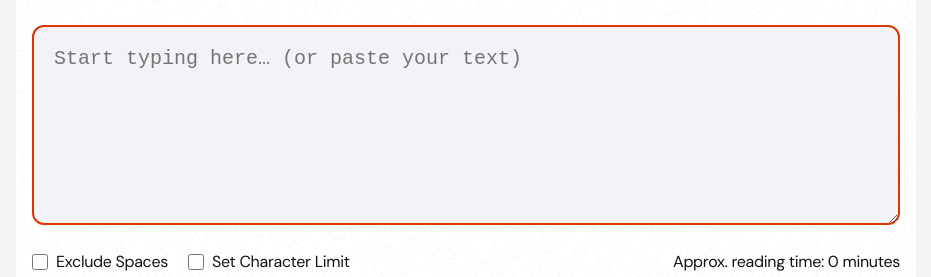
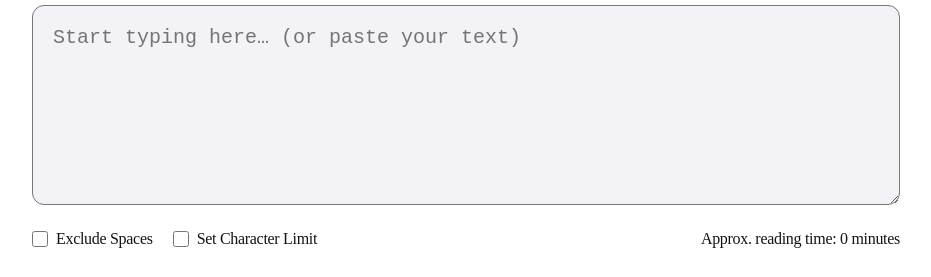
Before and after one commit to Esihackman/character-counter, a plain HTML site: page index.html in a window 1280 px wide. Shown: the part 263-540 px from the top of the page, without its empty margins (174-1105 px from the left). Drawn offline with Linux system fonts and the light colour scheme.

Commit message:
changed the styles at the whole container

```diff
--- a/styles.css
+++ b/styles.css
@@ -33,14 +33,17 @@
 }
 
 body {
-  font-family: "DM Sans", sans-serif;
-  background-color: #f5f5f5;
-  color: #12131A;
-  line-height: 1.5;
+  body {
+    font-family: "DM Sans", sans-serif;
+    background: url('./assets/images/bg-light-theme.png') no-repeat center center fixed;
+    background-size: cover;
+    color: #12131A;
+    line-height: 1.5;
+  }
+
 }
 
 .container {
-  background: url('./assets/images/bg-light-theme.png');
   width: 100%;
   max-width: 900px;
   margin: 0 auto;
@@ -48,14 +51,15 @@ body {
   min-height: 100vh;
 }
 
+
 .header {
   display: flex;
   align-items: center;
   justify-content: space-between;
   gap: 16px;
   width: 100%;
-  margin-bottom: 20px;
-  margin-top: 40px;
+  margin-bottom: 30px;
+   margin-top: 20px;
 
 }
 
@@ -95,7 +99,7 @@ body {
   padding: 20px;
   font-size: 20px;
   margin-bottom: 20px;
-  border: 2px solid #DA3701;
+  /* border: 2px solid #DA3701; */
 }
 
 .text-area.limit-warning {
```
